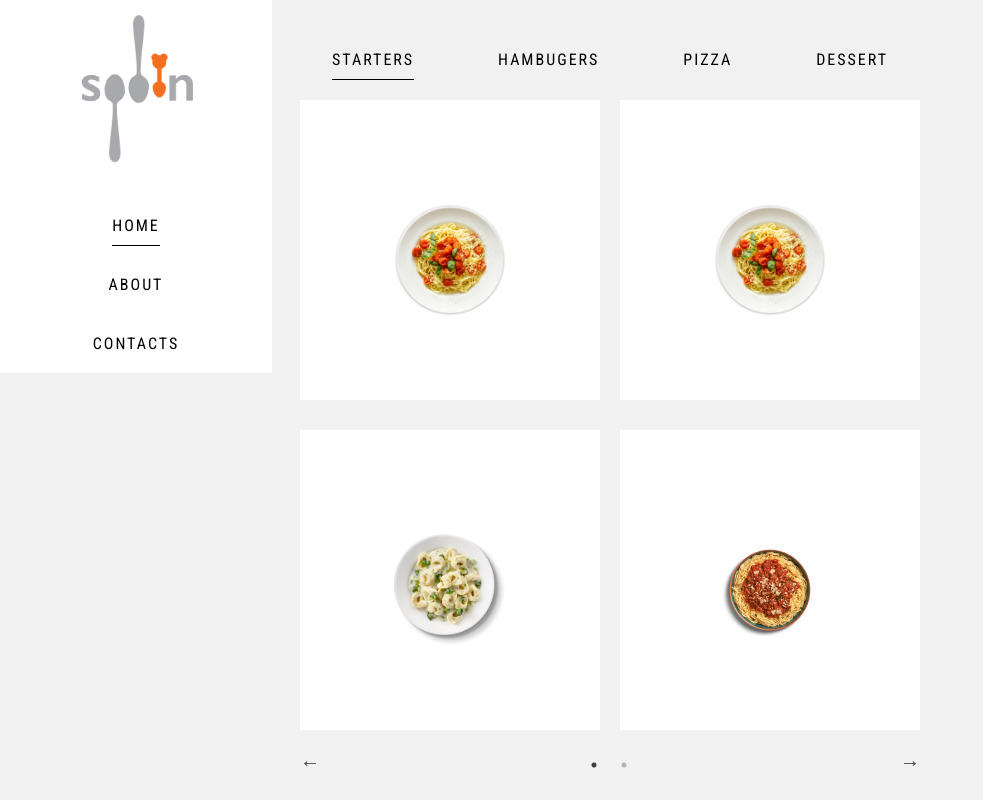
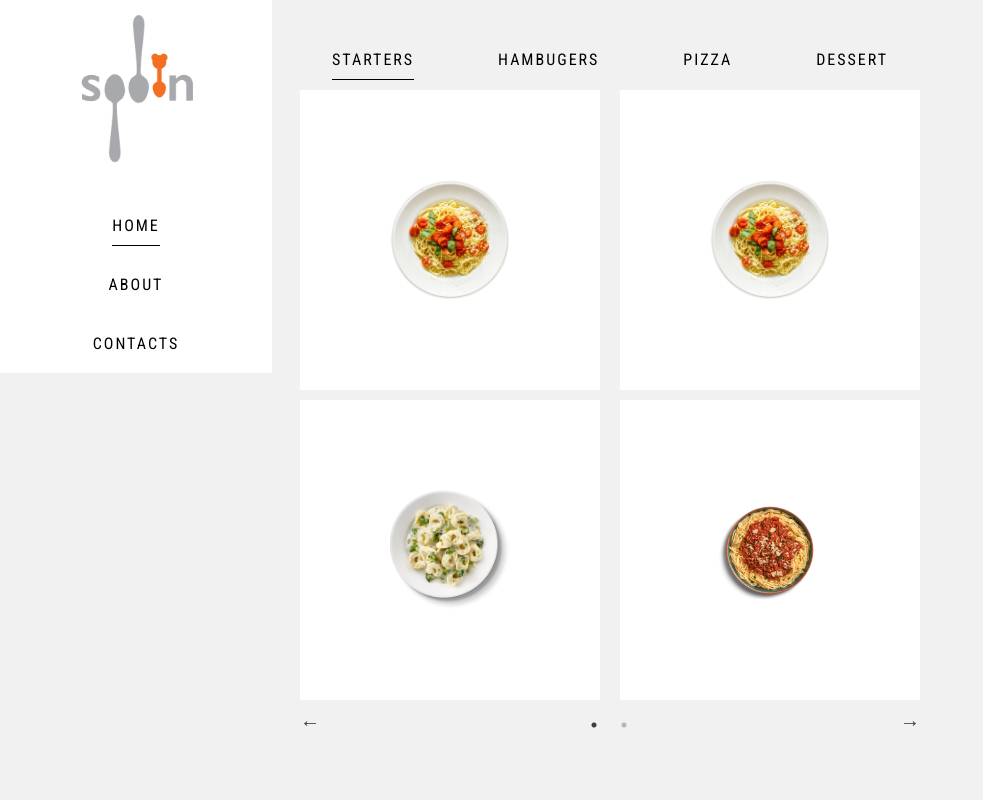
Before and after one commit to simo0103/Menu, a React (Create React App) app: page / in a window 1280 px wide. Shown: the whole page, without its empty margins (0-983 px from the left). Built offline with nearby package versions, Linux system fonts and the light colour scheme.

Commit message:
router in slider

```diff
--- a/src/components/menuPages/Starters.js
+++ b/src/components/menuPages/Starters.js
@@ -1,12 +1,11 @@
 import React, { Component } from 'react';
 import Api from '../../api/api';
-import { Link } from 'react-router-dom';
+import { BrowserRouter as Router, Route, NavLink, Link, Switch } from "react-router-dom";
 import Slider from "react-slick";
 import '../../style/css/slider.css';
 
+//https://css-tricks.com/understanding-react-setstate/
 
-
-//https://css-tricks.com/understanding-react-setstate/
 class Starters extends Component {
 
   render() {
@@ -20,17 +19,15 @@ class Starters extends Component {
     };
     return (
       <div className="starters">
-       <Slider {...settings}>
-       {
-           Api.allStarters().map((p, key) => (
-        <div className="slider-block">
-          <div><img key={key} alt={p.name} src={p.photo}></img></div>
-        </div>
-           ))
-       }
 
-        </Slider>
-          {/* <Link to='/home'>Back</Link> */}
+      <Slider {...settings}>
+        {
+          Api.allStarters().map(p => (
+            <NavLink to={p.name} activeClassName="selected" exact={true}><img alt={p.name} src={p.photo}></img></NavLink>
+          ))
+        }
+      </Slider>
+
       </div>
     );
   }
--- a/src/style/css/slider.css
+++ b/src/style/css/slider.css
@@ -21,32 +21,19 @@
   margin: 10px;
 }
 
-.slick-slider .slider-block {
+.slick-slider .slick-slide div a {
   background-color: white;
   height: 300px;
+  position: relative;
 }
 
-.slick-slider .slider-block div {
-  display: -webkit-box;
-  display: -ms-flexbox;
-  display: flex;
-  -webkit-box-orient: vertical;
-  -webkit-box-direction: normal;
-      -ms-flex-direction: column;
-          flex-direction: column;
-  -webkit-box-align: center;
-      -ms-flex-align: center;
-          align-items: center;
-  -webkit-box-pack: center;
-      -ms-flex-pack: center;
-          justify-content: center;
-  height: inherit;
-}
-
-.slick-slider .slider-block div img {
+.slick-slider .slick-slide div a img {
   max-width: 40%;
-  -o-object-fit: contain;
-     object-fit: contain;
+  -webkit-transform: translate(50%, -50%);
+          transform: translate(50%, -50%);
+  right: 50%;
+  position: absolute;
+  top: 50%;
 }
 
 .slick-slider .slick-arrow {
--- a/src/style/sass/slider.scss
+++ b/src/style/sass/slider.scss
@@ -8,24 +8,37 @@
             align-items: center;
             align-content: center;
             margin: 10px;
+            a {
+            background-color: white;
+            height: 300px;
+            position: relative;
+            img {
+                max-width: 40%;
+                transform: translate(50%,-50%);
+                right: 50%;
+                position: absolute;
+                top: 50%;
+                }
+            }
         }
     }
-    .slider-block {
-        background-color: white;
-        height: 300px;
-    div {
-    display: flex;
-    flex-direction: column;
-    align-items: center;
-    justify-content: center;
-    height: inherit;
-        img {
-            max-width: 40%;
-            object-fit: contain;
-            }
+    // .slider-block {
+    //     background-color: white;
+    //     height: 300px;
+    //     div {
+    //         display: flex;
+    //         flex-direction: column;
+    //         align-items: center;
+    //         justify-content: center;
+    //         height: inherit;
 
-        }
-    }
+    //         img {
+    //             max-width: 40%;
+    //             object-fit: contain;
+    //             }
+
+    //     }
+    // }
     .slick-arrow {
         top: 100%;
         transform: none;
```
Also changed, not shown: 1 other file (tests, documents, lock files or other folders).
